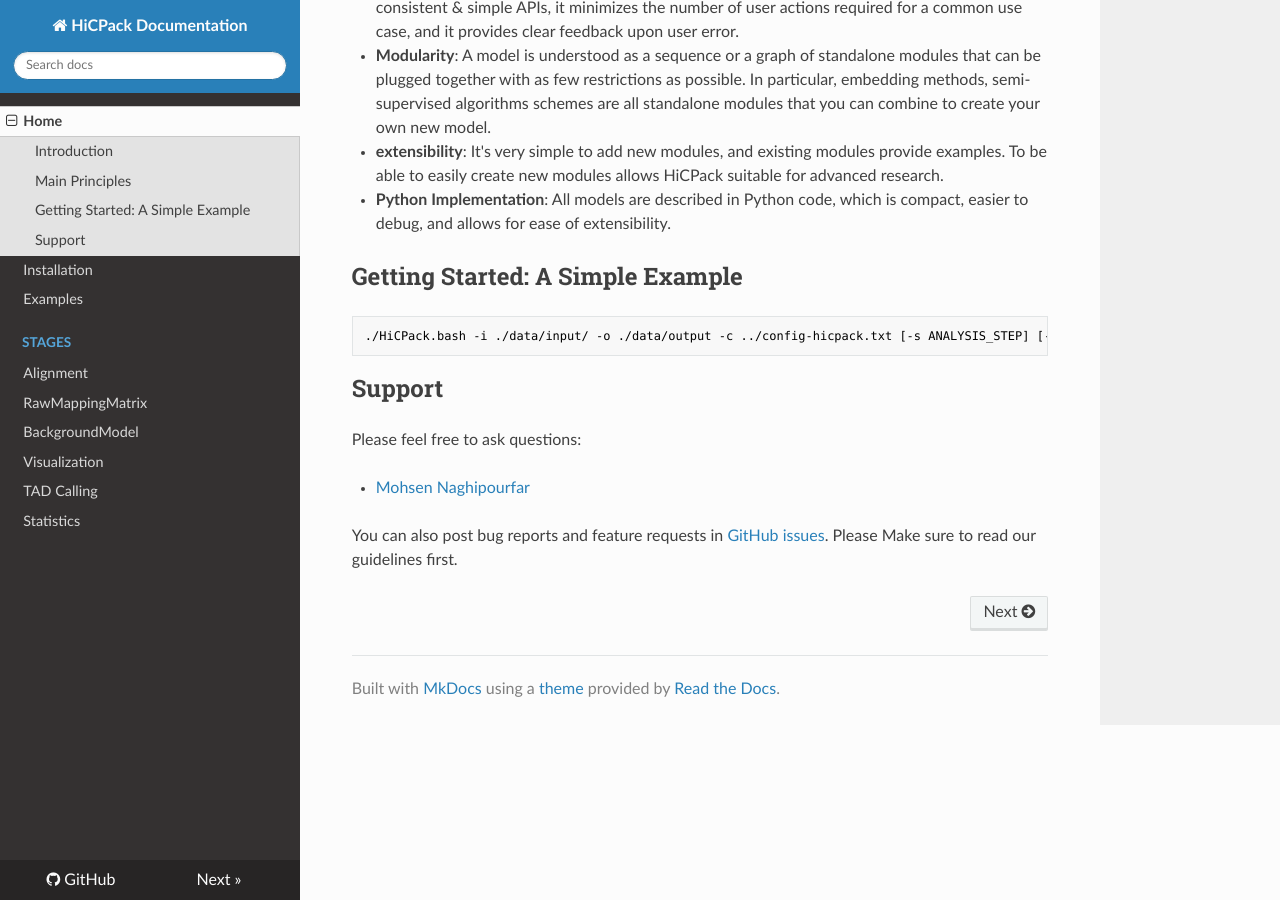
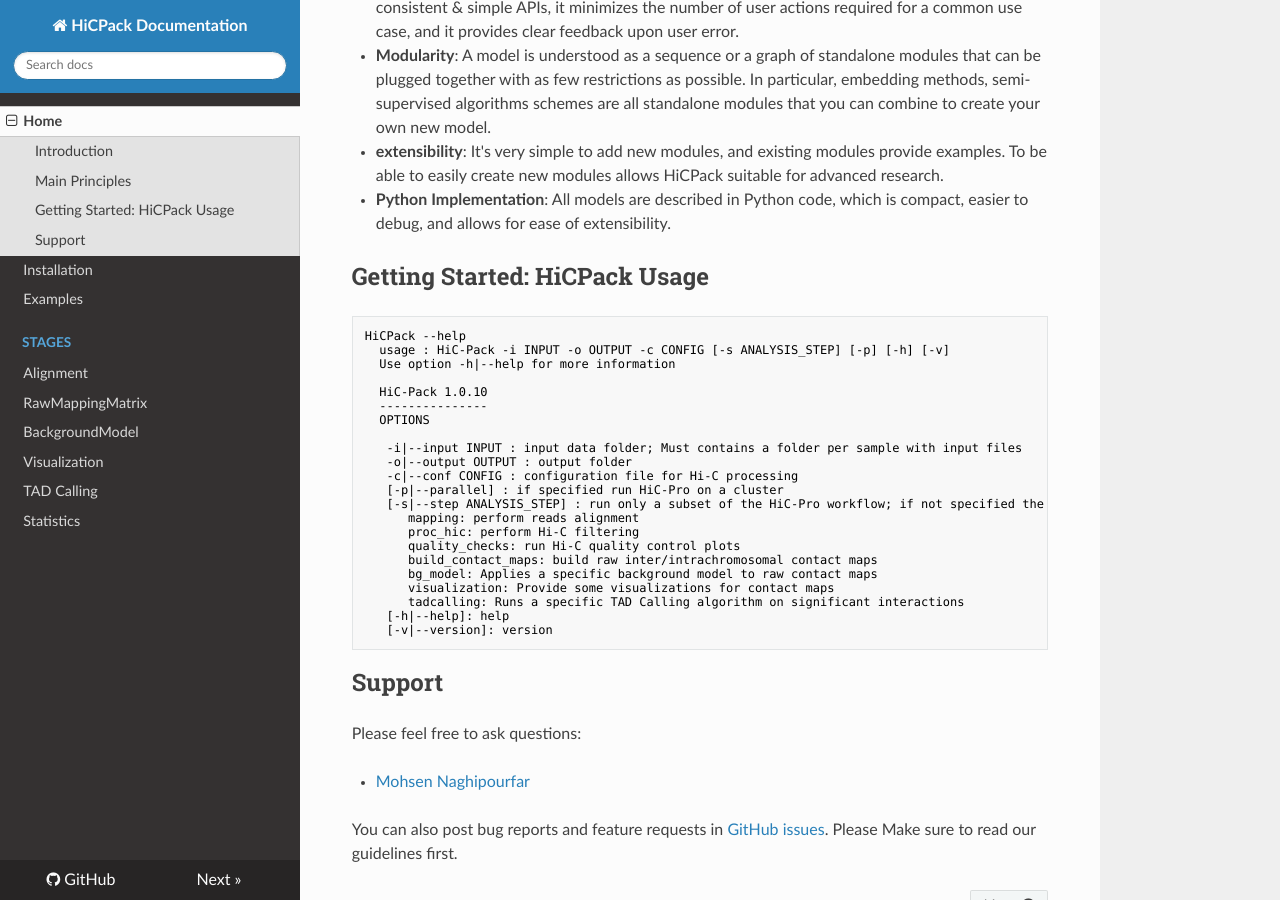
Before and after one commit to Naghipourfar/HiCPack, an MkDocs documentation site: the page built from docs/index.md, in a window 1280 px wide and 900 px high, scrolled down 737 px. Built offline with MkDocs 1.6.1, drawn with Linux system fonts in a browser that asks for light colours; nearby versions of some CDN libraries; old or Windows-style settings are respelled for this version of MkDocs.

Commit message:
Add usage to index

````diff
--- a/docs/index.md
+++ b/docs/index.md
@@ -20,9 +20,30 @@
 
 - __Python Implementation__: All models are described in Python code, which is compact, easier to debug, and allows for ease of extensibility.
 
-## Getting Started: A Simple Example
-```bash
-./HiCPack.bash -i ./data/input/ -o ./data/output -c ../config-hicpack.txt [-s ANALYSIS_STEP] [-p] [-h] [-v]
+## Getting Started: HiCPack Usage
+```text
+HiCPack --help
+  usage : HiC-Pack -i INPUT -o OUTPUT -c CONFIG [-s ANALYSIS_STEP] [-p] [-h] [-v]
+  Use option -h|--help for more information
+
+  HiC-Pack 1.0.10
+  ---------------
+  OPTIONS
+
+   -i|--input INPUT : input data folder; Must contains a folder per sample with input files
+   -o|--output OUTPUT : output folder
+   -c|--conf CONFIG : configuration file for Hi-C processing
+   [-p|--parallel] : if specified run HiC-Pro on a cluster
+   [-s|--step ANALYSIS_STEP] : run only a subset of the HiC-Pro workflow; if not specified the complete workflow is run
+      mapping: perform reads alignment
+      proc_hic: perform Hi-C filtering
+      quality_checks: run Hi-C quality control plots
+      build_contact_maps: build raw inter/intrachromosomal contact maps
+      bg_model: Applies a specific background model to raw contact maps
+      visualization: Provide some visualizations for contact maps
+      tadcalling: Runs a specific TAD Calling algorithm on significant interactions
+   [-h|--help]: help
+   [-v|--version]: version
 ```
 ## Support
 Please feel free to ask questions:
````
Also changed, not shown: 1 other file.
